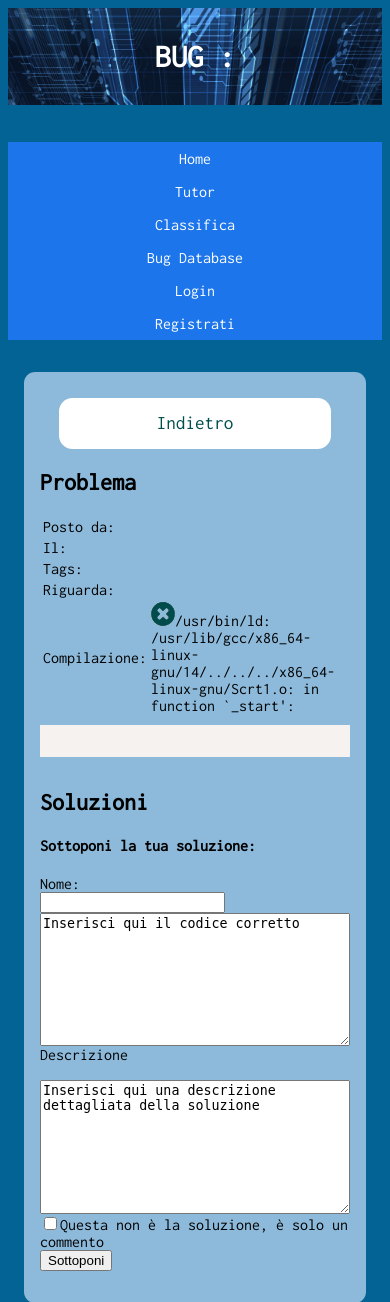
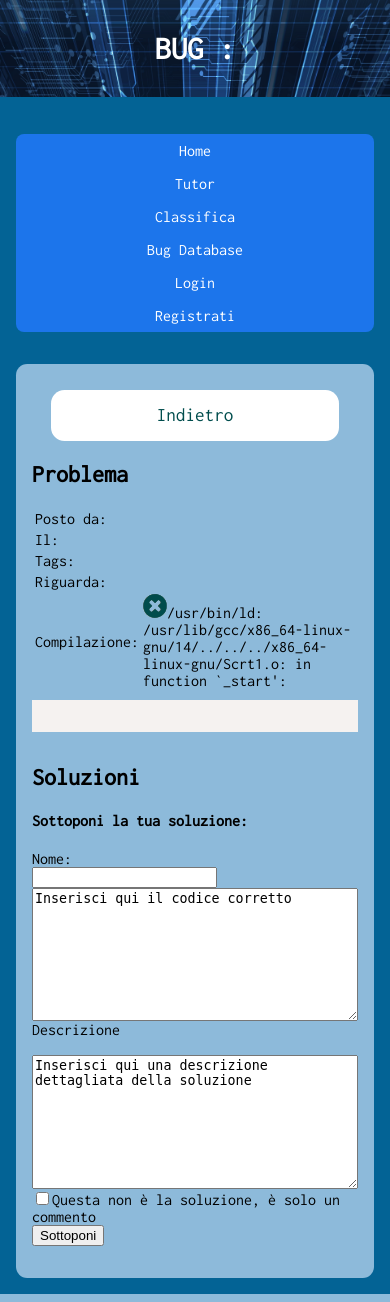
Before and after one commit to eutampieri/sitoOII, a PHP site: page /bug.php in a window 390 px wide. Shown: the top 1302 px of the page. Run offline with PHP 8.4, Linux system fonts and the light colour scheme; data comes from the database, SQL or seed files in the repository; data that the repository does not hold is empty; some libraries are stand-ins or nearby versions.

Commit message:
Altre migliorie

```diff
--- a/res/css/stile.css
+++ b/res/css/stile.css
@@ -7,6 +7,7 @@ body{
     /*font-family: monospace;*/
     /*background-color: #011622;*/
     background-color: #036395;
+    margin: 0;
 }
 h1{
     /*font-family: sans-serif;*/
@@ -21,13 +22,20 @@ h1{
     h1{
         padding: 1em!important;
     }
-    .leftPart, .mainPart{
+    .mainPart{
         /*display: block!important;*/
         width:100%!important;
     }
+    .leftPart{
+        width: calc(100% - 2em)!important;
+        margin-right: 1em;
+    }
+    .menuBar{
+        border-radius: .5em;
+    }
     .menuBar li{
         text-align: center;
-        background-color: #1C75EB;
+        /*background-color: #1C75EB;*/
     }
 }
 .aperti{
@@ -52,15 +60,14 @@ h1{
         min-height: calc(100vh - 7em);
         max-height: 100%;
     }
-    .menuBar{
-        border-radius: 1em;
-        background-color: #1C75EB;
-    }
     /*.menuBar li::before{
         content:'';
         width:1em;
         display: inline-block;
     }*/
+    .menuBar{
+        border-radius: 1em;
+    }
     .menuBar li{
         margin-left: 1.5em!important;
     }
@@ -73,8 +80,9 @@ h1{
     width:80%;
 }
 .leftPart{
-    width:calc(20% - 10px);
+    width: calc(20% - 10px - 1em);
     vertical-align: top;
+    margin-left: 1em;
 }
 .post{
     display: block;
@@ -90,6 +98,7 @@ h1{
 }
 .menuBar{
     padding: 0;
+    background-color: #1C75EB;
 }
 .noLnk{
     color:inherit;
```
